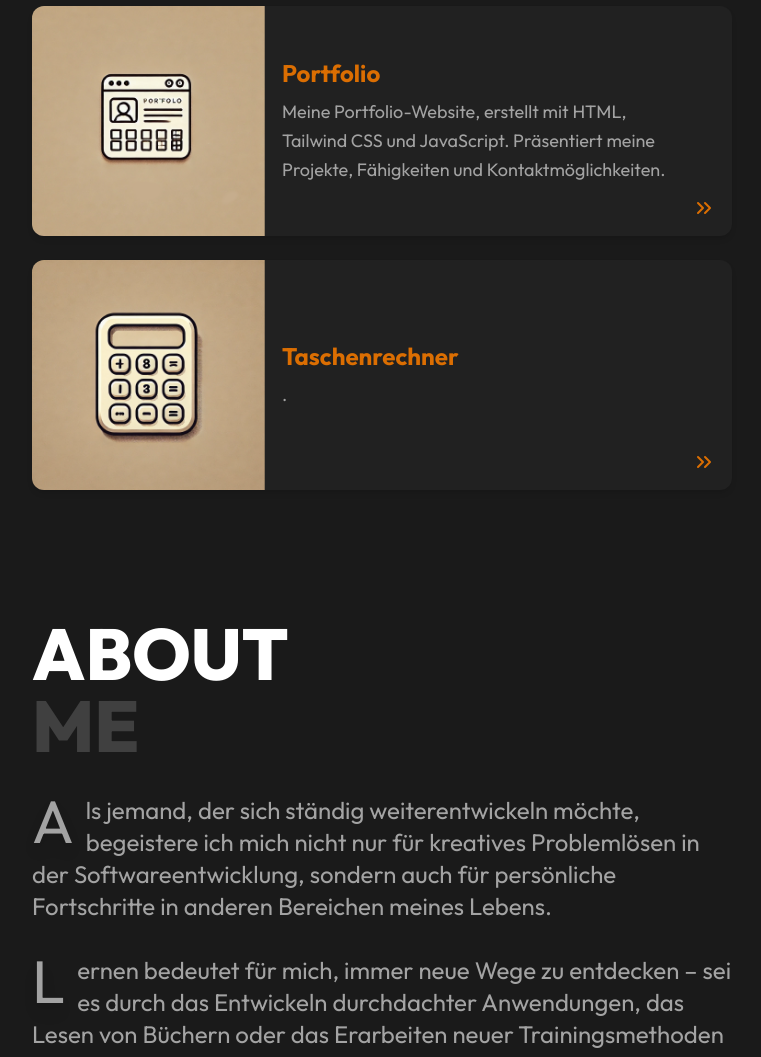
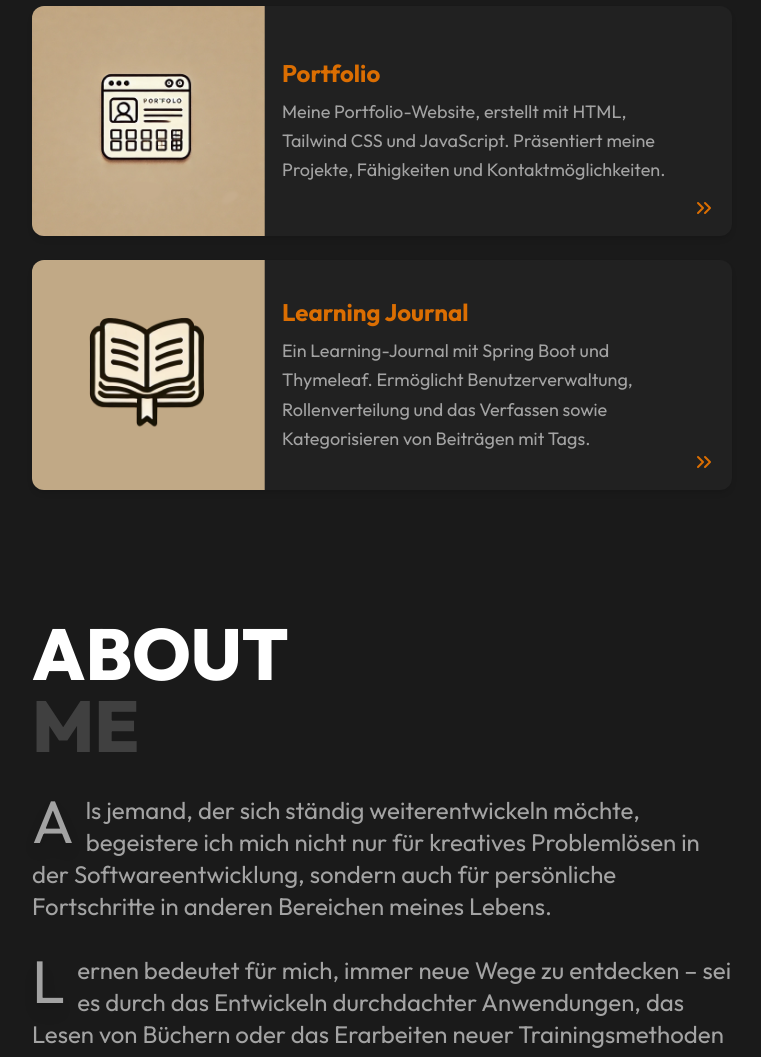
Before and after one commit to RinChise/portfolio, a website: page index.html in a window 1280 px wide. Shown: the part 2662-3719 px from the top of the page, without its empty margins (498-1259 px from the left). Drawn offline with nearby package versions, Linux system fonts and the light colour scheme.

Commit message:
projekt learning journal eingefügt

```diff
--- a/index.html
+++ b/index.html
@@ -567,14 +567,15 @@
                                 <!-- Bild -->
                                 <div
                                     class="w-full md:w-[230px] h-48 md:h-full flex items-center justify-center p-0 md:p-2">
-                                    <img src="assets/calculator.png" alt="journal"
+                                    <img src="assets/journal.png" alt="journal"
                                         class="h-full w-full object-cover transform scale-110 transition-all duration-500 group-hover:scale-100 group-hover:rounded-lg">
                                 </div>
                                 <!-- Beschreibung -->
                                 <div class="w-full sm:w-2/3 p-5 pr-10 flex flex-col justify-center">
-                                    <h3 class="text-2xl font-bold text-primary">Taschenrechner</h3>
+                                    <h3 class="text-2xl font-bold text-primary">Learning Journal</h3>
                                     <p class="text-neutral-400 mt-2 text-lg leading-relaxed">
-                                        .
+                                        Ein Learning-Journal mit Spring Boot und Thymeleaf.
+                                        Ermöglicht Benutzerverwaltung, Rollenverteilung und das Verfassen sowie Kategorisieren von Beiträgen mit Tags.
                                     </p>
                                 </div>
                                 <!-- Pfeil unten rechts -->
```
Also changed, not shown: assets/journal.png (added).
